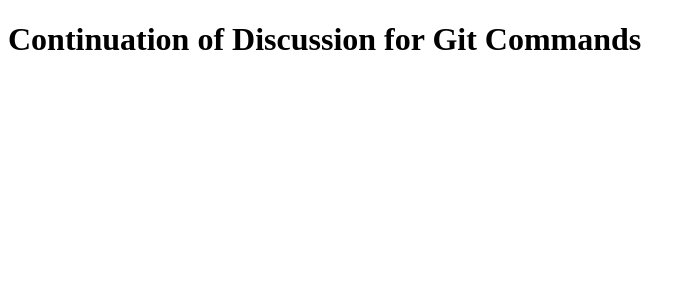
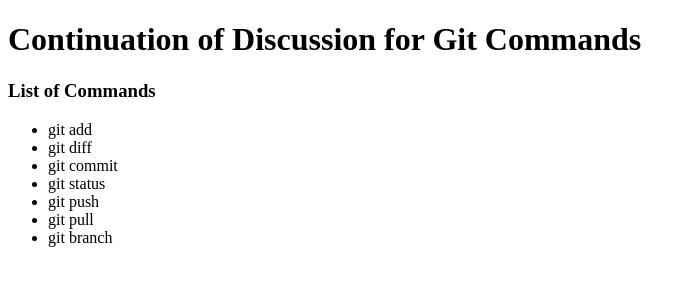
Before and after one commit to jderx/samplegit, a plain HTML site: page index.html in a window 1280 px wide. Shown: the whole page, without its empty margins (0-696 px from the left). Drawn offline with Linux system fonts and the light colour scheme.

Commit message:
my second time in committing

```diff
--- a/index.html
+++ b/index.html
@@ -8,5 +8,15 @@
 </head>
 <body>
     <h1>Continuation of Discussion for Git Commands</h1>
+    <h3>List of Commands</h3>
+    <ul>
+        <li>git add</li>
+        <li>git diff</li>
+        <li>git commit</li>
+        <li>git status</li>
+        <li>git push</li>
+        <li>git pull</li>
+        <li>git branch</li>
+    </ul>
 </body>
 </html>
```
